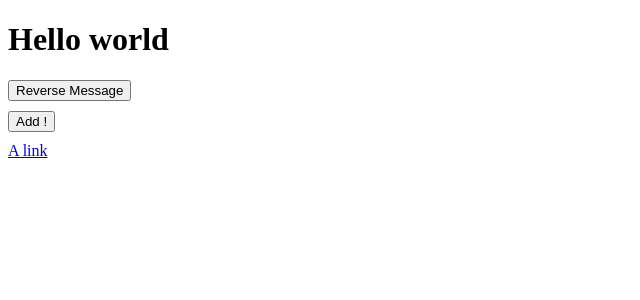
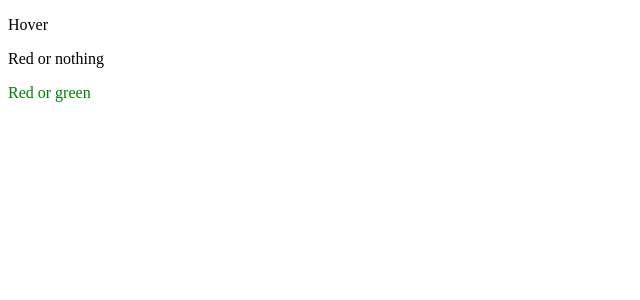
Before and after one commit to galaxymacos/VueIntroduction, a Vue app: page / in a window 1280 px wide. Shown: the top 300 px of the page, without its empty margins (0-640 px from the left). Built offline with nearby package versions, Linux system fonts and the light colour scheme.

Commit message:
Attribute Bindings
three ways of binding attributes in template and modify in vue

```diff
--- a/src/App.vue
+++ b/src/App.vue
@@ -1,30 +1,28 @@
 <script setup>
 import { ref } from 'vue'
-const message = ref("Hello world")
+const hiddenText = ref("hidden text")
+const isRed = ref(false)
+const color = ref("green")
 
-function reverseMessage() {
-  message.value = message.value.split('').reverse().join('')
+function changeColor() {
+  if (color.value === "green") {
+    color.value = "red"
+  } else {
+    color.value = "green"
+  }
 }
-
-function notify() {
-  alert(message.value)  // show alert with message
-}
-
 </script>
 <template>
-  <!--
-    Note we don't need .value inside templates because
-    refs are automatically "unwrapped" in templates.
-  -->
-  <h1>{{ message }}</h1>
-  <button @click="reverseMessage">Reverse Message</button>
-  <button @click="message = message+'!'">Add !</button>
-  <a href="https://vuejs.org" @click.prevent="notify">A link</a> <!-- prevent default event (open link) -->
+<!-- directly change the value of an attribute-->
+  <p :title="hiddenText">Hover</p>
+<!--  use bool to add toggle a value on and off in the attribute -->
+  <p :class="{red: isRed}" @click="isRed = !isRed">Red or nothing</p>
+<!--  use string to toggle an attribute in style -->
+  <p :style="{color: color}" @click="changeColor">Red or green</p>
+
 </template>
-
 <style>
-button, a {
-  display: block; /* make them appear on separate lines */
-  margin-bottom: 10px;
-}
+ .red {
+   color: red;
+ }
 </style>
```
